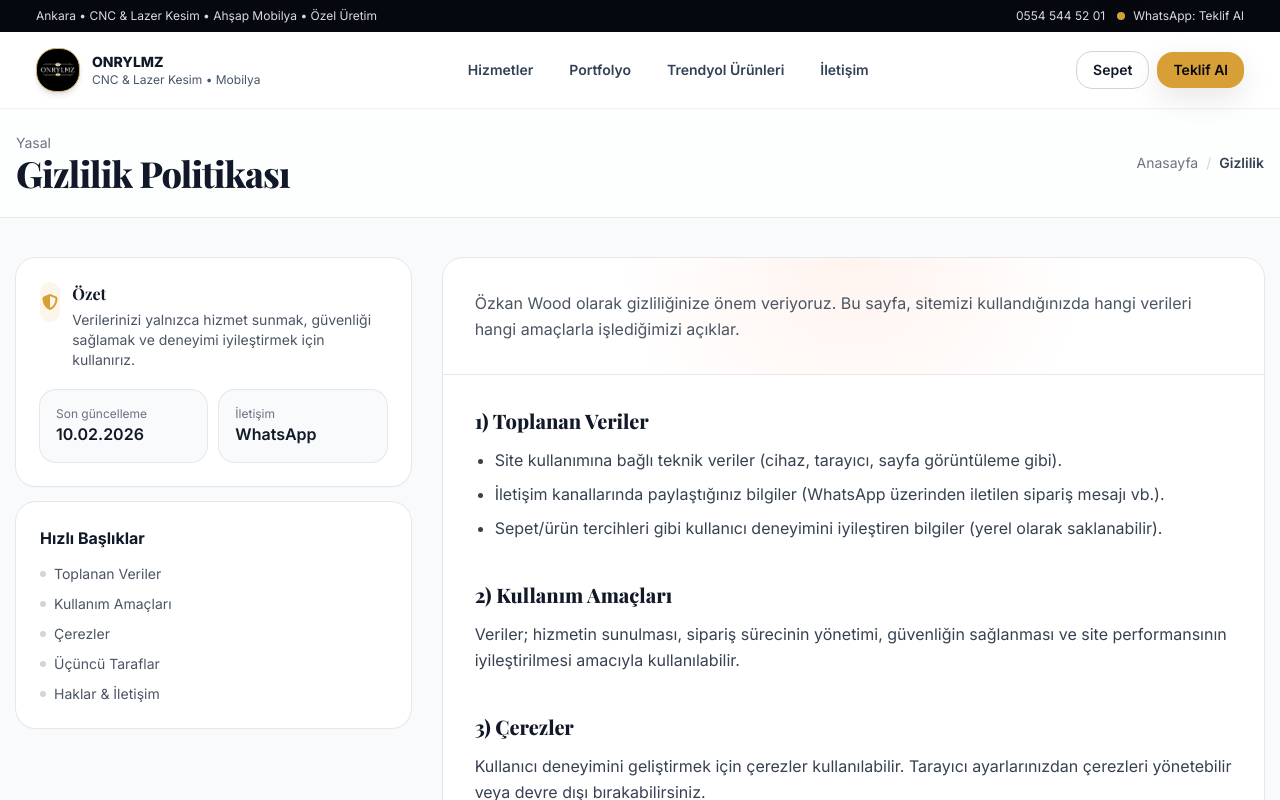
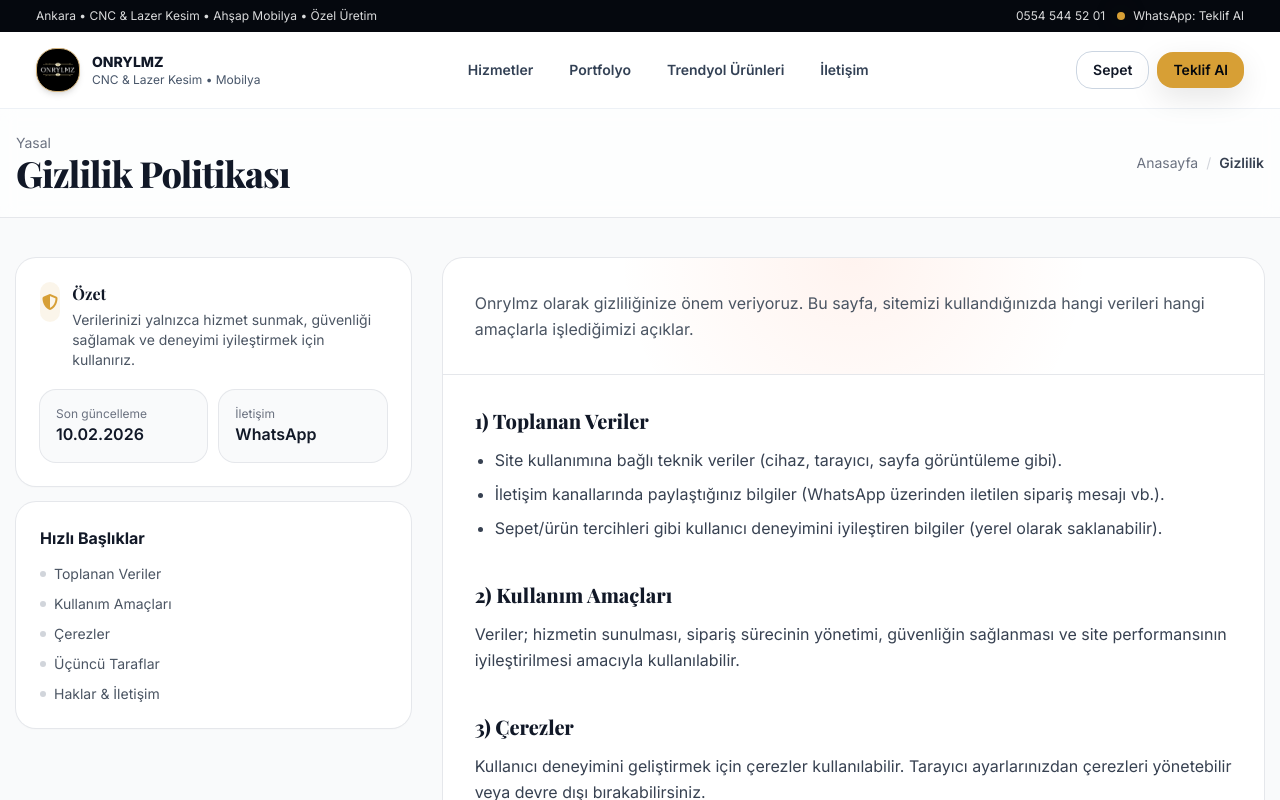
Before and after one commit to Mebalci/fzd-global, a Next.js app: page /gizlilik in a window 1280 px wide. Shown: the top 800 px of the page. Built offline with nearby package versions, Linux system fonts and the light colour scheme.

Commit message:
Update PrivacyPolicy.jsx

```diff
--- a/src/views/PrivacyPolicy.jsx
+++ b/src/views/PrivacyPolicy.jsx
@@ -98,7 +98,7 @@ export default function PrivacyPolicy() {
               {/* Header */}
               <div className="p-6 md:p-8 border-b border-gray-200 bg-[radial-gradient(circle_at_top,rgba(255,107,53,0.08),transparent_55%)]">
                 <p className="text-gray-600 leading-relaxed">
-                  Özkan Wood olarak gizliliğinize önem veriyoruz. Bu sayfa, sitemizi kullandığınızda
+                 Onrylmz olarak gizliliğinize önem veriyoruz. Bu sayfa, sitemizi kullandığınızda
                   hangi verileri hangi amaçlarla işlediğimizi açıklar.
                 </p>
               </div>
```
